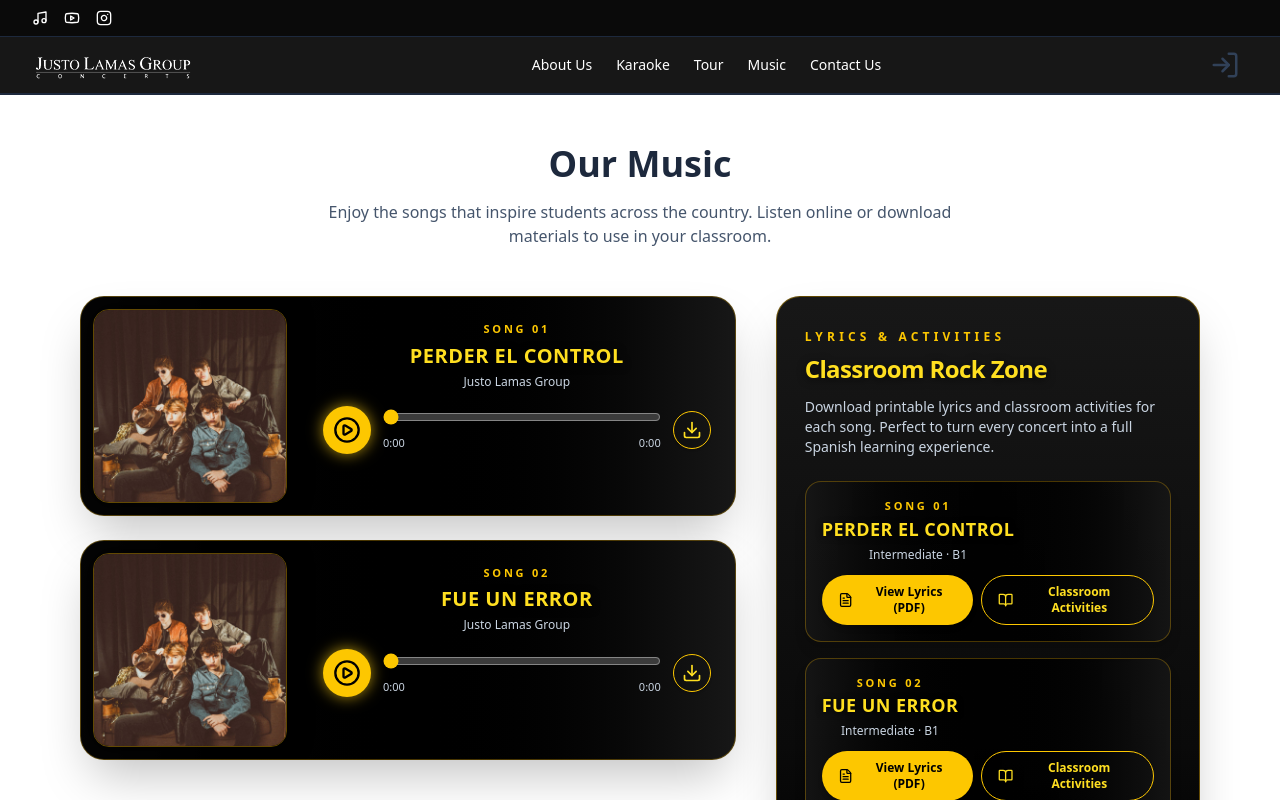
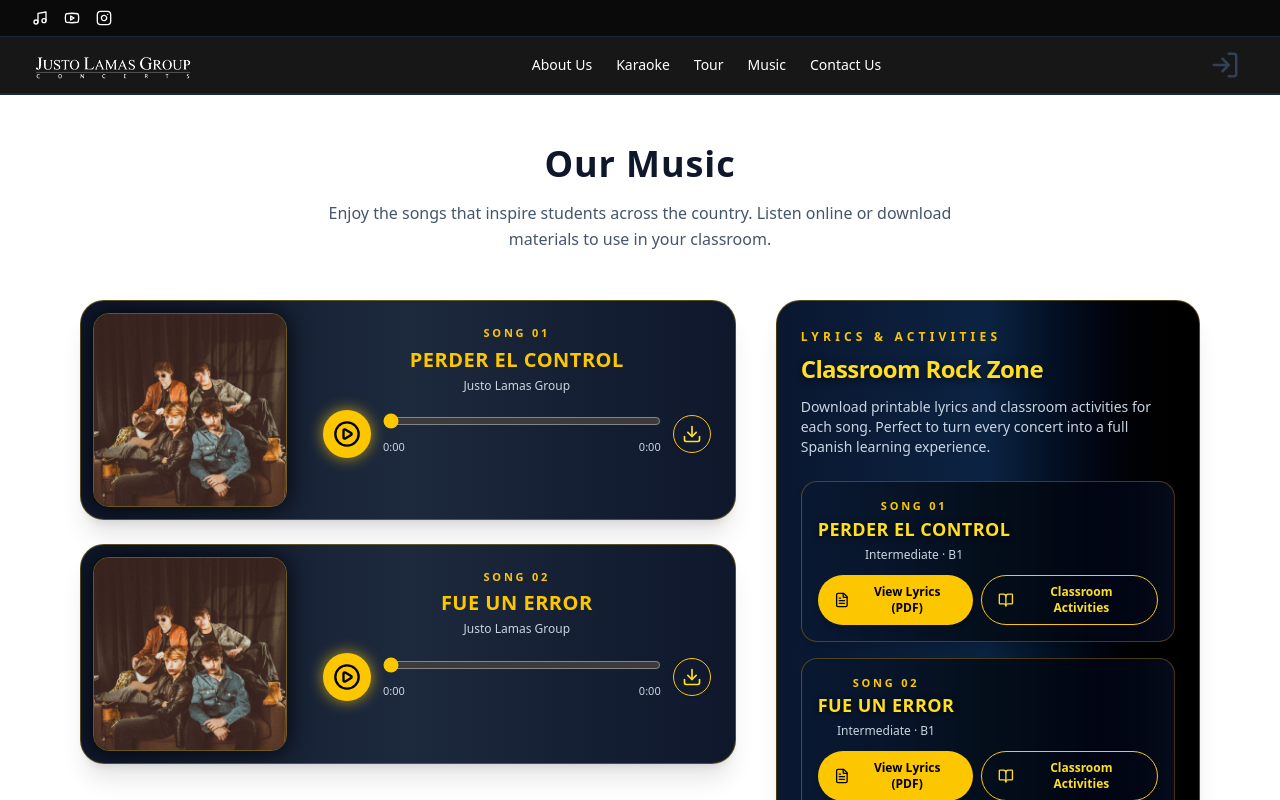
Before and after one commit to lorenzogt1998-dev/jlgwebfront, a React (Vite) app: page /media in a window 1280 px wide. Shown: the top 800 px of the page. Built offline with nearby package versions, Linux system fonts and the light colour scheme; no server answers.

Commit message:
media fachero facherito

```diff
--- a/src/pages/media.tsx
+++ b/src/pages/media.tsx
@@ -123,8 +123,8 @@
     <article
       className={[
         "mb-6 rounded-3xl overflow-hidden",
-        "bg-gradient-to-r from-neutral-900 via-black to-neutral-900",
-        "border border-yellow-500/30 shadow-2xl",
+        "bg-gradient-to-r from-slate-900 via-slate-800 to-slate-900",
+        "border border-yellow-400/30 shadow-xl",
         "transition-transform duration-300",
         isActive ? "scale-[1.01]" : "hover:scale-[1.01]",
         isActiveGlow,
@@ -132,7 +132,7 @@
     >
       <div className="flex flex-col md:flex-row">
         {/* Portada */}
-        <div className="md:w-1/3 bg-black/80">
+        <div className="md:w-1/3 bg-blue">
           <div className="h-full w-full flex items-center justify-center p-3">
             <img
               src={cover}
@@ -148,7 +148,7 @@
             <p className="text-[11px] font-semibold uppercase tracking-[0.25em] text-yellow-400 mb-1">
               Song {id.toString().padStart(2, "0")}
             </p>
-            <h3 className="text-xl font-extrabold uppercase tracking-wide text-yellow-300 drop-shadow-[0_2px_4px_rgba(0,0,0,0.8)]">
+            <h3 className="text-lg md:text-xl font-bold uppercase tracking-wide text-yellow-400">
               {title}
             </h3>
             <p className="text-xs text-slate-300 mt-1 mb-4">{artist}</p>
@@ -229,10 +229,13 @@
     <div className="max-w-6xl mx-auto px-4 py-12 pt-28">
       {/* HEADER */}
       <header className="text-center mb-12">
-        <h1 className="text-4xl font-bold text-slate-800 mb-4">Our Music</h1>
-        <p className="text-slate-600 max-w-2xl mx-auto">
-          Enjoy the songs that inspire students across the country. Listen online
-          or download materials to use in your classroom.
+        <h1 className="text-4xl md:text-4xl font-extrabold tracking-wide text-slate-900 mb-4">
+          Our Music
+        </h1>
+
+        <p className="text-slate-600 max-w-2xl mx-auto leading-relaxed">
+          Enjoy the songs that inspire students across the country.
+          Listen online or download materials to use in your classroom.
         </p>
       </header>
 
@@ -255,7 +258,9 @@
         {/* 📄 COLUMNA DERECHA: LYRICS & ACTIVITIES (estilo Hard Rock) */}
         <aside
           aria-label="Lyrics & Classroom Activities"
-          className="rounded-3xl bg-gradient-to-b from-neutral-900 via-neutral-950 to-black border border-yellow-500/40 shadow-2xl text-slate-100 px-6 py-7 lg:px-7 lg:py-8"
+          className="rounded-3xl bg-gradient-to-r from-[#0a1730] via-[#0b2342] to-[#0a1730] to-black border border-yellow-400/30 shadow-xl text-slate-100
+ px-6 py-7
+"
         >
           {/* Título + subtítulo */}
           <div className="mb-6 text-center lg:text-left">
@@ -276,7 +281,7 @@
             {lyricsItems.map((item) => (
               <div
                 key={item.id}
-                className="rounded-2xl border border-yellow-500/30 bg-gradient-to-r from-neutral-900/80 via-black/90 to-neutral-900/80 px-4 py-4 shadow-lg"
+                className="rounded-2xl border border-yellow-500/30 bg-gradient-to-l from-blue-900/20 via-black/60 to-black-900/20 px-4 py-4 shadow-lg"
               >
                 {/* Encabezado de cada canción */}
                 <div className="flex items-start justify-between gap-3 mb-3">
@@ -319,7 +324,7 @@
           </p>
           {/* CARD FINAL – MORE COMING SOON */}
           <div className="mt-16 max-w-xl mx-auto">
-            <div className="rounded-3xl bg-gradient-to-b from-neutral-900 via-neutral-950 to-black border border-yellow-500/40 shadow-xl px-6 py-8 text-center">
+            <div className="rounded-3xl bg-gradient-to-r from-blue-900/20 via-neutral-950 to-black border border-yellow-500/40 shadow-xl px-6 py-8 text-center">
 
               <h3 className="text-xl font-extrabold text-yellow-300 tracking-wide drop-shadow-[0_2px_4px_rgba(0,0,0,0.7)]">
                 More Music & Activities Coming Soon
```
